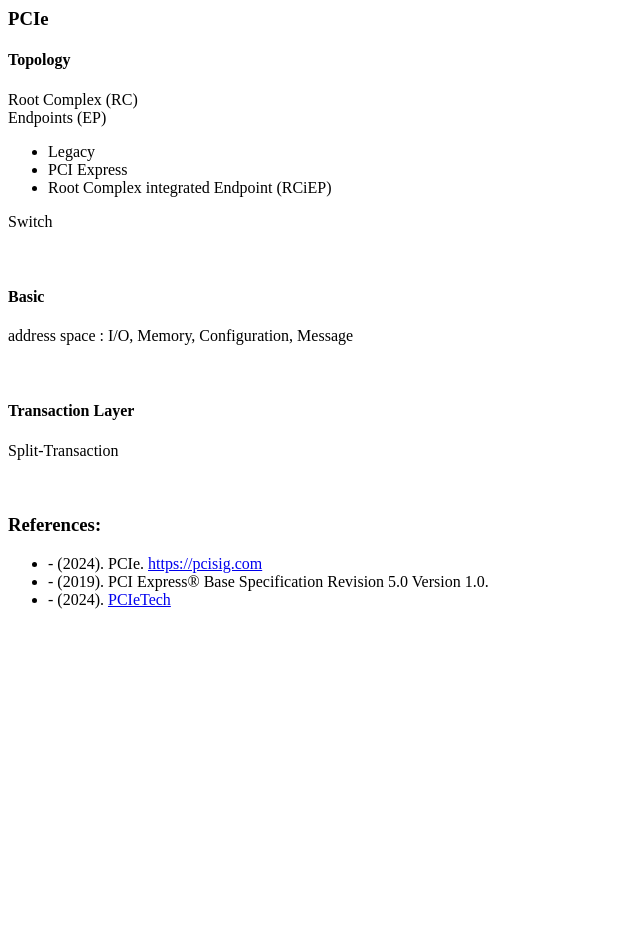
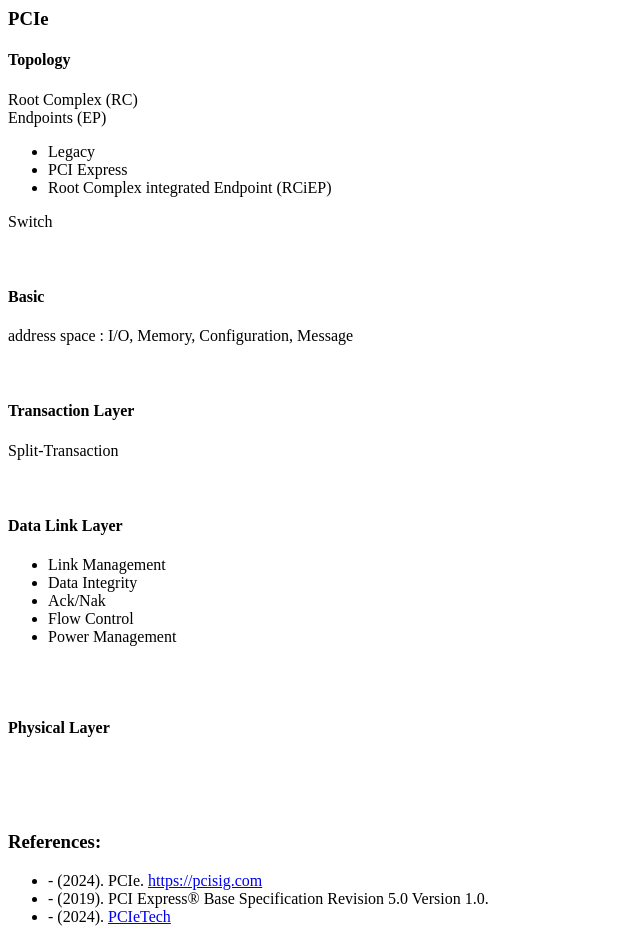
Before and after one commit to czarsir/sir, a Jekyll site: the page built from _posts/technik/2024-02-25-com-pcie.html, in a window 1280 px wide. Shown: the whole page, without its empty margins (0-640 px from the left). Built offline with Jekyll 4.4.1, drawn with Linux system fonts in a browser that asks for light colours; before the commit the page ends 900 px from its top, so only the background shows below that.

Commit message:
[PCIe] update layer

```diff
--- a/_posts/technik/2024-02-25-com-pcie.html
+++ b/_posts/technik/2024-02-25-com-pcie.html
@@ -26,7 +26,22 @@ layout: addins
 
 <br><br>
 <h4>Transaction Layer</h4>
-<div>Split-Transaction</div
+<div>Split-Transaction</div>
+
+
+<br><br>
+<h4>Data Link Layer</h4>
+<ul>
+	<li>Link Management</li>
+	<li>Data Integrity</li>
+	<li>Ack/Nak</li>
+	<li>Flow Control</li>
+	<li>Power Management</li>
+</ul>
+
+
+<br><br>
+<h4>Physical Layer</h4>
 
 
 
```
